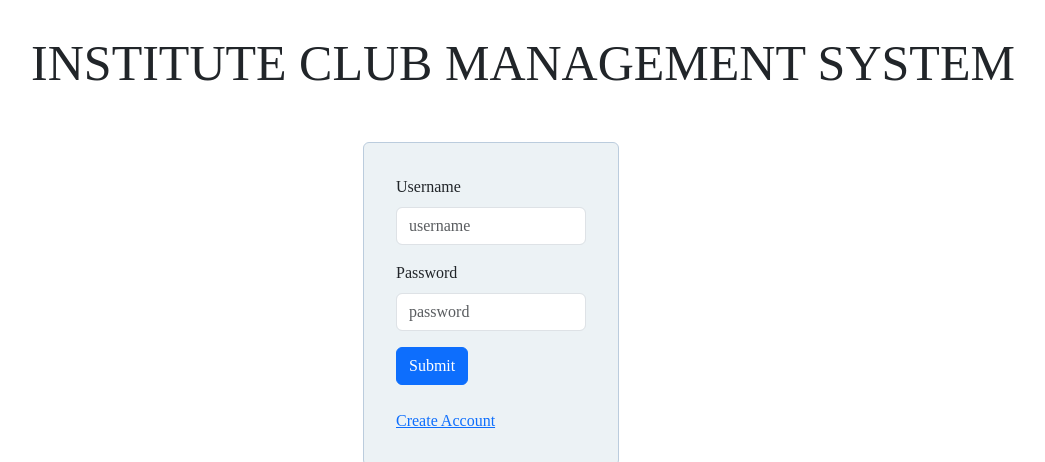
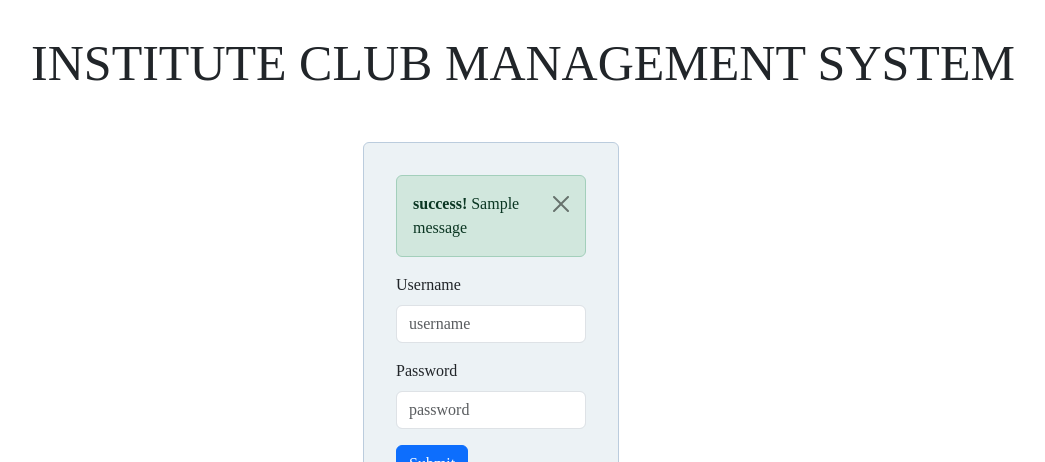
Before and after one commit to nitkclubs/nitk-clubs, a Django app: page /signin/ in a window 1280 px wide. Shown: the top 462 px of the page, without its empty margins (117-1162 px from the left). Run offline with Django 4.2, Linux system fonts and the light colour scheme; tables that the repository leaves empty hold one stand-in row (values such as "Sample post"); one stand-in notice (Sample message) is shown; grey boxes are pictures that could not be loaded.

Commit message:
login complete

```diff
--- a/authentication/views.py
+++ b/authentication/views.py
@@ -25,11 +25,10 @@ def userLogin(request):
             login(request ,user)
             username = user.username
             return render(request, 'home.html', {'username': username})
-            return redirect('home')
+
         else:
-            messages.error(request, "Bad Credentials!")
-            # return HttpResponse("bad credentials")
-            return redirect('signin')
+            messages.warning(request, "Bad Credentials!")
+
 
     return render(request,'authentication/login.html')
 
@@ -50,7 +49,7 @@ def signup(request):
         # myuser.is_active = False
         myuser.is_active = True
         myuser.save()
-        # messages.success(request, "Your Account has been created succesfully!! Please check your email to confirm your email address in order to activate your account.")
+        messages.success(request, "Your Account has been created succesfully.")
 
         return redirect('signin')
     return render(request, 'authentication/signup.html')
--- a/nitk_clubs/settings.py
+++ b/nitk_clubs/settings.py
@@ -11,6 +11,8 @@ https://docs.djangoproject.com/en/4.2/ref/settings/
 """
 
 from pathlib import Path
+
+# from django.contrib.messages import constants as messages
 
 # Build paths inside the project like this: BASE_DIR / 'subdir'.
 BASE_DIR = Path(__file__).resolve().parent.parent
@@ -137,3 +139,7 @@ DEFAULT_AUTO_FIELD = 'django.db.models.BigAutoField'
 STATICFILES_DIRS = [
     BASE_DIR / "static",
 ]
+
+# MESSAGE_TAGS = {
+#     messages.ERROR : 'danger',
+# }
--- a/templates/authentication/login.html
+++ b/templates/authentication/login.html
@@ -3,8 +3,18 @@
 {% block login_area %}
 
 
+
+
         <div class="login_box">
             <div class="box" style="width : 40%; margin-left: 25%;">
+
+                {% for message in messages %}
+                <div class="alert alert-{{ message.tags }} alert-dismissible fade show" role="alert">
+                    <strong> {{ message.tags }}!</strong> {{ message }}
+                    <button type="button" class="btn-close" data-bs-dismiss="alert" aria-label="Close"></button>
+                  </div>
+                {% endfor %}
+
                 <form action="/signin/" method="post">
                     {% csrf_token %}
                     <div class="mb-3">
--- a/templates/authentication/signup.html
+++ b/templates/authentication/signup.html
@@ -5,7 +5,7 @@
     <!-- </div> -->
     <div class="login_box">
         <div class="box">
-            <form action = "signup/" method="post" class="row g-3" >
+            <form action = "/signup/" method="post" class="row g-3" >
                 {% csrf_token %}
                 <div class="col-md-6">
                     <label for="inputUsername" class="form-label">Create Username </label>
--- a/templates/header.html
+++ b/templates/header.html
@@ -23,7 +23,7 @@
         <a href="#about"></a>
         <div class="user">
             {% if user.is_authenticated %}
-            <i class="fa-solid fa-circle-user" ></i> {{fname}}
+            <i class="fa-solid fa-circle-user" ></i> <strong> {{ username }} </strong>
             {% endif %}
         </div>
 
--- a/templates/home.html
+++ b/templates/home.html
@@ -25,5 +25,6 @@
     </div>
 </div>
 
+<hr>
 
 {% endblock %}
```
